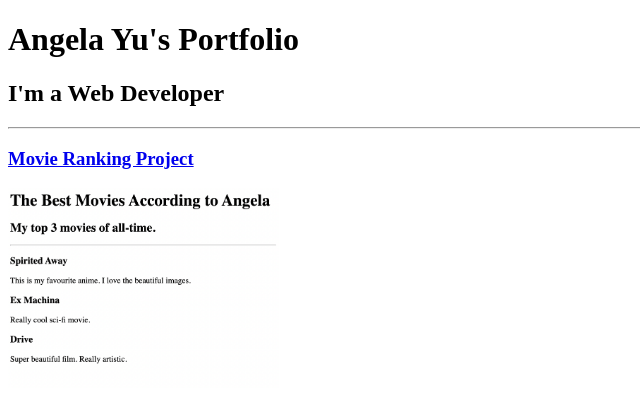
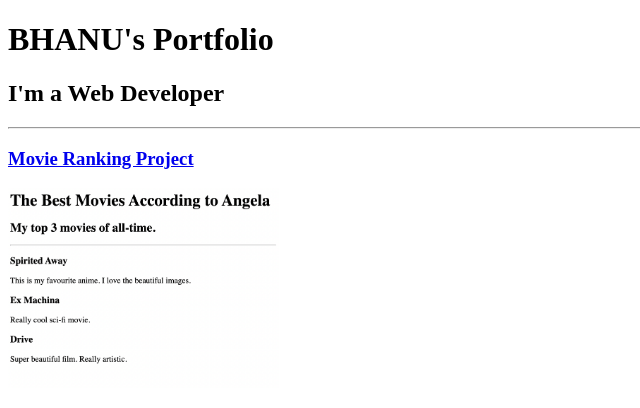
Before and after one commit to BHANU381/html-portfolio, a plain HTML site: page index.html in a window 1280 px wide. Shown: the top 408 px of the page, without its empty margins (0-640 px from the left). Drawn offline with Linux system fonts and the light colour scheme.

Commit message:
Update index.html

```diff
--- a/index.html
+++ b/index.html
@@ -3,11 +3,11 @@
 
 <head>
   <meta charset="UTF-8">
-  <title>Angela's Portfolio</title>
+  <title>BHANU's Portfolio</title>
 </head>
 
 <body>
-  <h1>Angela Yu's Portfolio</h1>
+  <h1>BHANU's Portfolio</h1>
   <h2>I'm a Web Developer</h2>
   <hr />
   <h3><a href="./public/movie-ranking.html">Movie Ranking Project</a></h3>
```
